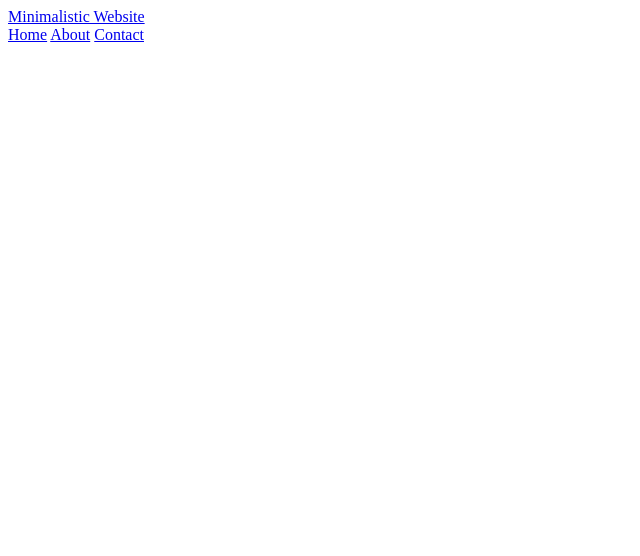
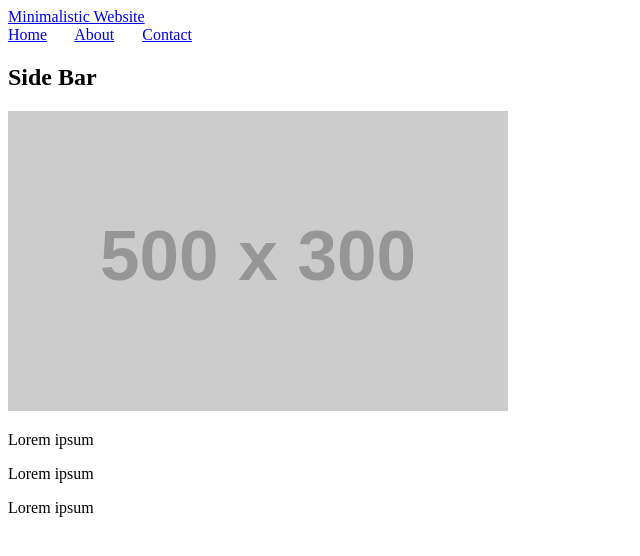
Before and after one commit to brandonfitzy/AT_Thruhike_Website, a plain HTML site: page index.html in a window 1280 px wide. Shown: the whole page, without its empty margins (0-640 px from the left). Drawn offline with Linux system fonts and the light colour scheme; placeholder pictures from the web are drawn by us.

Commit message:
continueing to build structure

```diff
--- a/index.html
+++ b/index.html
@@ -14,10 +14,23 @@
             <a href="/">Minimalistic Website</a>
         </header>
         <nav class="menu">
-            <a href="/">Home</a>
-            <a href="/about.html">About</a>
+            <a href="/">Home</a> &nbsp; &nbsp; &nbsp;
+            <a href="/about.html">About</a> &nbsp; &nbsp; &nbsp;
             <a href="/contact.html">Contact</a>
         </nav>
+
+        <aside>
+            <h1>Side Bar</h1>
+
+        </aside>
+
+        <article class="main">
+            <img src="http://placehold.it/500x300" alt="">
+            <p>Lorem ipsum</p>
+            <p>Lorem ipsum</p>
+            <p>Lorem ipsum</p>
+
+        </article>
     </div>
 
 </body>
```
